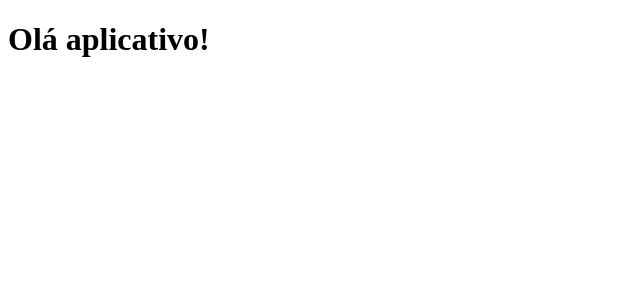
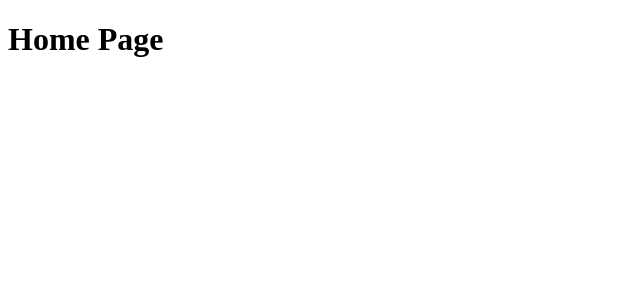
Before and after one commit to josedasilva123/react2-projeto, a React (Vite) app: page / in a window 1280 px wide. Shown: the top 300 px of the page, without its empty margins (0-640 px from the left). Built offline with nearby package versions, Linux system fonts and the light colour scheme; the HTML template or start-up script is replaced by a standard one.

Commit message:
home page header and footer

```diff
--- a/src/App.tsx
+++ b/src/App.tsx
@@ -1,7 +1,9 @@
+import { HomePage } from "./pages/HomePage";
+
 function App() {
   return (
     <>
-      <h1>Olá aplicativo!</h1>
+      <HomePage />
     </>
   )
 }
--- /dev/null
+++ b/src/pages/HomePage/index.tsx
@@ -0,0 +1,7 @@
+export function HomePage(){
+    return(
+        <div>
+            <h1>Home Page</h1>
+        </div>
+    )
+}
```
Also changed, not shown: src/components/template/Footer/index.tsx (added, +9 -0 lines), src/components/template/Header/index.tsx (added, +18 -0 lines), src/assets/LogoBranca.svg (added), src/assets/LogoPreta.svg (added).
